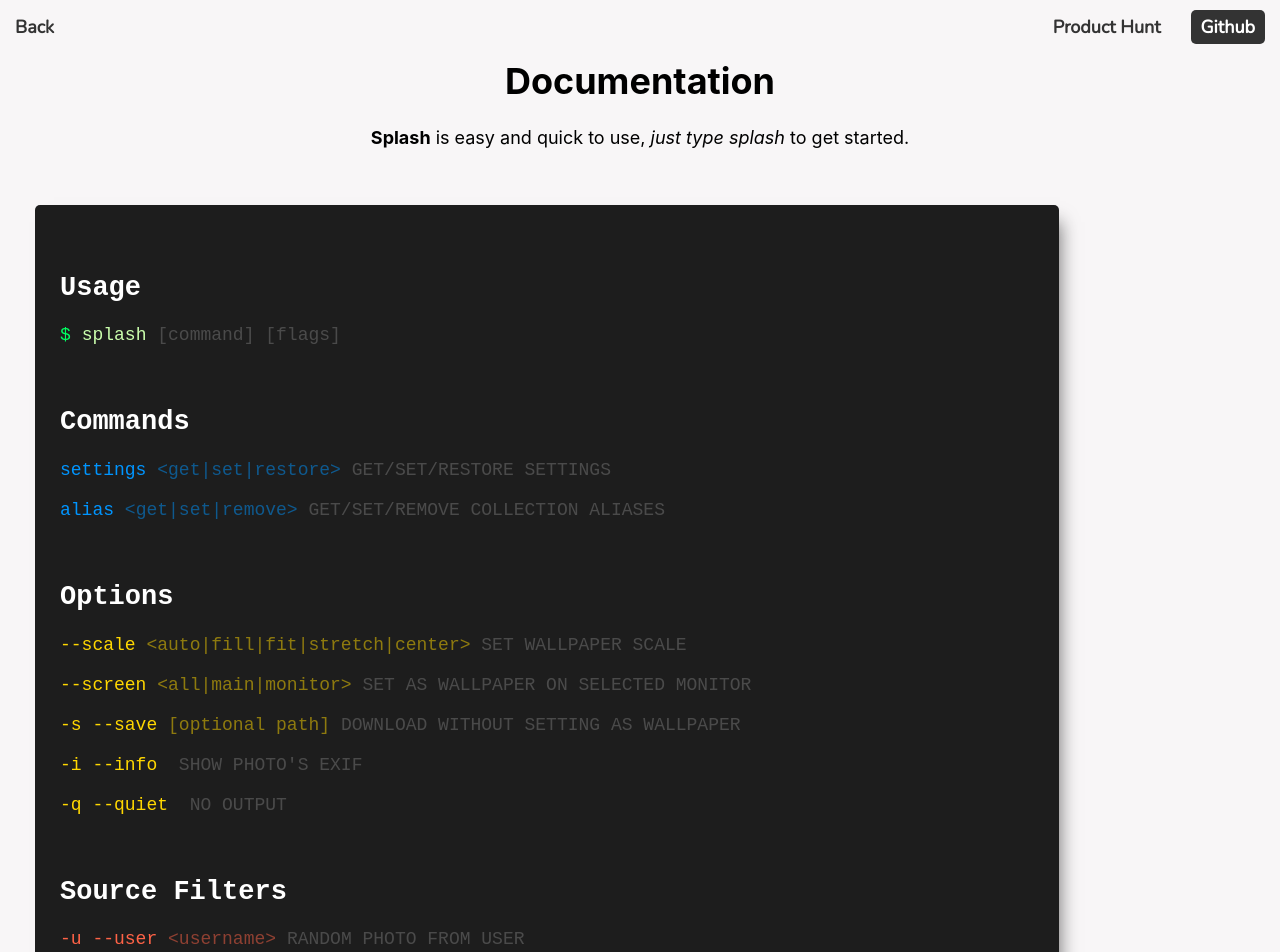
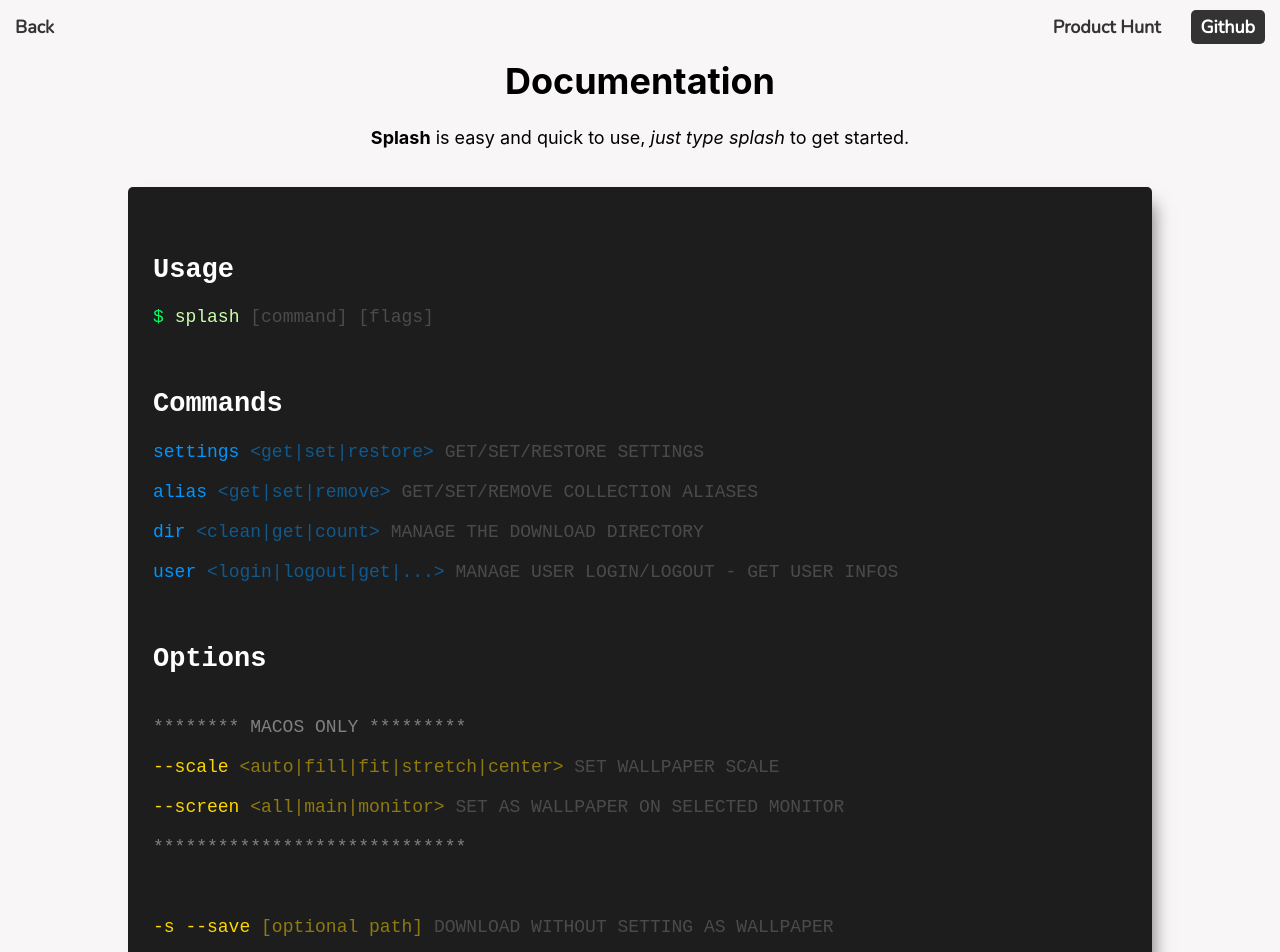
Before and after one commit to rawnly/splash-cli-website, a Next.js app: page /docs in a window 1280 px wide. Shown: the top 952 px of the page. Built offline with nearby package versions, Linux system fonts and the light colour scheme.

Commit message:
updated docs

```diff
--- a/components/bottom-text.js
+++ b/components/bottom-text.js
@@ -1,22 +1,21 @@
-import { Component } from 'react';
+import {
+    Component
+} from 'react';
 import Link from 'next/link';
 
 import '../css/bottom-text.scss';
 
 export class Version extends Component {
-    constructor (props) {
+    constructor(props) {
         super(props)
 
         this.state = {
-            version: '3.0.2'
+            version: '3.2.0'
         }
     }
 
-    render () {
-        return (
-            <a href="https://github.com/splash-cli/splash-cli/releases/latest" className="bottom-text left"> v{this.state.version} </a>
-        )
-
+    render() {
+        return (<a href="https://github.com/splash-cli/splash-cli/releases/latest" className="bottom-text left"> v{this.state.version} </a>)
     }
 }
 
--- a/css/master.scss
+++ b/css/master.scss
@@ -167,6 +167,7 @@
     background: $mainColor;
     color: white;
     padding: 25px;
+    margin: 0 auto;
 
     &:not(.help-menu) {
         width: 420px;
--- a/pages/docs.js
+++ b/pages/docs.js
@@ -40,11 +40,19 @@
                         <Title text="Commands" />
                             <FlagLine flag="settings" color="#0095ff" args="get|set|restore" hint="GET/SET/RESTORE SETTINGS" required/>
                             <FlagLine flag="alias" color="#0095ff" args="get|set|remove" hint="GET/SET/REMOVE COLLECTION ALIASES" required/>
+                            <FlagLine flag="dir" color="#0095ff" args="clean|get|count" hint="MANAGE THE DOWNLOAD DIRECTORY" required/>
+                            <FlagLine flag="user" color="#0095ff" args="login|logout|get|..." hint="MANAGE USER LOGIN/LOGOUT - GET USER INFOS" required/>
                             <Break />
 
                         <Title text="Options" />
+                            <Break />
+                            <FlagLine flag="******** MACOS ONLY *********" color="gray" />
                             <FlagLine flag="--scale" color="gold" args="auto|fill|fit|stretch|center" hint="set wallpaper scale" required/>
                             <FlagLine flag="--screen" color="gold" args="all|main|monitor" hint="set as wallpaper on selected monitor" required/>
+                            <FlagLine flag="*****************************" color="gray" />
+                            <Break />
+
+                            <Break />
                             <FlagLine flag="-s --save" color="gold" args="optional path" hint="download without setting as wallpaper"/>
                             <FlagLine flag="-i --info" color="gold" hint="show photo's exif"/>
                             <FlagLine flag="-q --quiet" color="gold" hint="no output"/>
```
